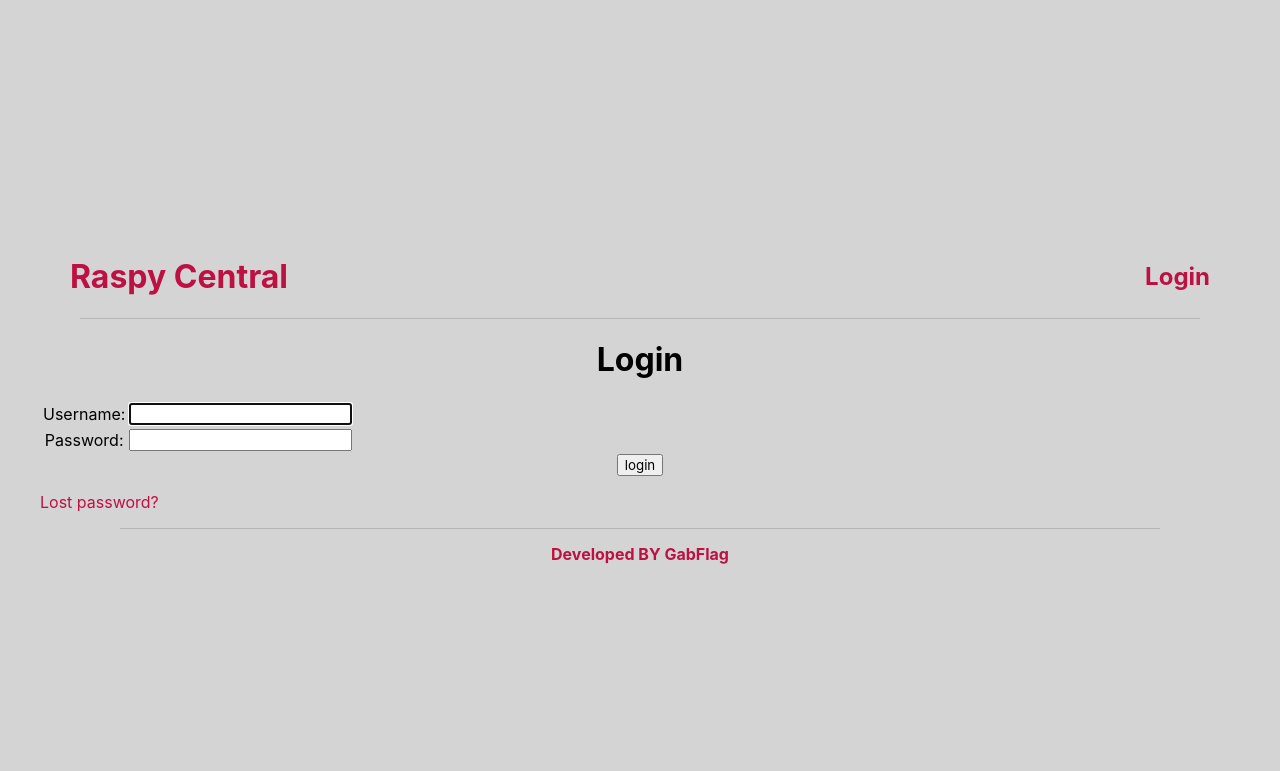
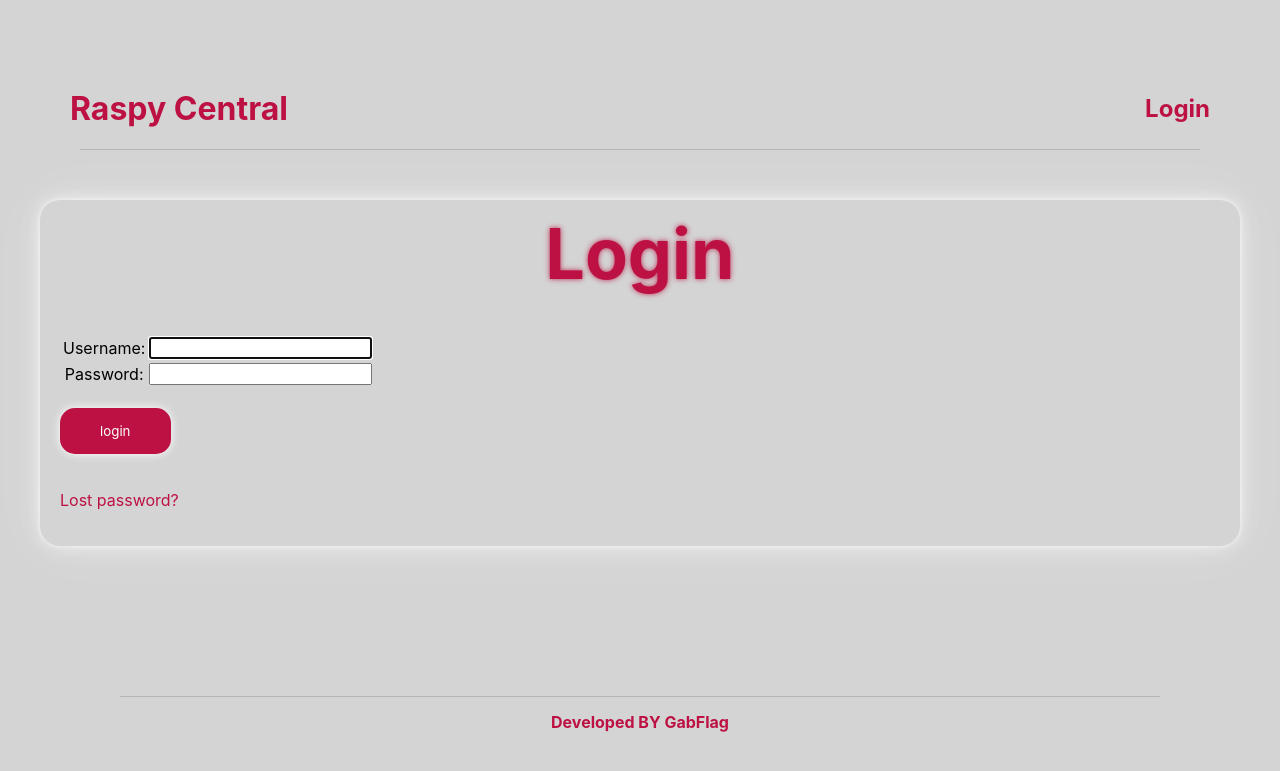
Before and after one commit to gabflag/central_alarm_raspberry, a Django app: page /login/ in a window 1280 px wide; the page is wider, and only the part inside the window is pictured. Shown: the top 771 px of that part. Run offline with Django 4.2, Linux system fonts and the light colour scheme.

Commit message:
updated login

```diff
--- a/templates/registration/login.html
+++ b/templates/registration/login.html
@@ -5,6 +5,8 @@
     <meta charset="UTF-8">
     <meta name="viewport" content="width=device-width, initial-scale=1.0">
     <link rel="stylesheet" href="{% static 'main/css/02global.css'%}"/>
+    <link rel="stylesheet" href="{% static 'admin/css/login.css'%}"/>
+    <link rel="stylesheet" href="{% static 'main/css/04loginAdd.css'%}"/>
     <title>Login</title>
 </head>
 <body>
@@ -12,7 +14,10 @@
     {% include 'main/00header.html' %}
     <div class="container-Global">
 
-        <h1>Login</h1>
+
+        <div class="loginPage">
+
+          <h1 class="mainTitle">Login</h1>
 
           {% block content %}
 
@@ -41,7 +46,7 @@
                   <td>{{ form.password }}</td>
                 </tr>
               </table>
-            <input type="submit" value="login" />
+              <input class='bottonLogin' type="submit" value="login" />
               <input type="hidden" name="next" value="{{ next }}" />
             </form>
 
@@ -50,6 +55,8 @@
 
           {% endblock %}
 
+        </div>
+
       {% include 'main/01footer.html' %}
     </div>
 </body>
--- /dev/null
+++ b/webController/static/main/css/04loginAdd.css
@@ -0,0 +1,35 @@
+.mainTitle{
+    color: #BC1142;
+    text-shadow: 0 0 10px rgba(188, 17, 66, 0.1), 0 0 5px rgba(188, 17, 66, 0.8);
+    font-size: 70px;
+    margin-top: 50px;
+    padding-top: 20px;
+    line-height: 0.96;
+}
+
+.loginPage{
+    border-radius: 20px;
+    padding-right: 20px;
+    padding-bottom: 20px;
+    padding-left: 20px;
+    margin-bottom:150px;
+    box-shadow: 0 0 5px #ffffffa2, 0 0 15px #ffffff70, 0 0 30px #ffffff48, 0 0 60px #ffffff3a;
+}
+
+.bottonLogin {
+    padding: 15px 40px;
+    border-radius: 15px;
+    color: white;
+    background-color:#BC1142;
+    border: none;
+    cursor: pointer;
+    box-shadow: 0 0 10px 0px #ffffff;
+    margin-right: 1200px;
+    margin-top: 20px;
+    margin-bottom: 20px;
+    transition: box-shadow 0.3s ease-in-out;
+}
+
+.bottonLogin:hover {
+    box-shadow: 0 0 130px 1px #ffffff, 0 0 20px 4px #ffffff, 0 0 40px 6px #ffffffd2, 0 0 80px 8px #ffffff;
+}
```
Also changed, not shown: 1 other file. Lines whose indentation alone changed are shown as unchanged.
